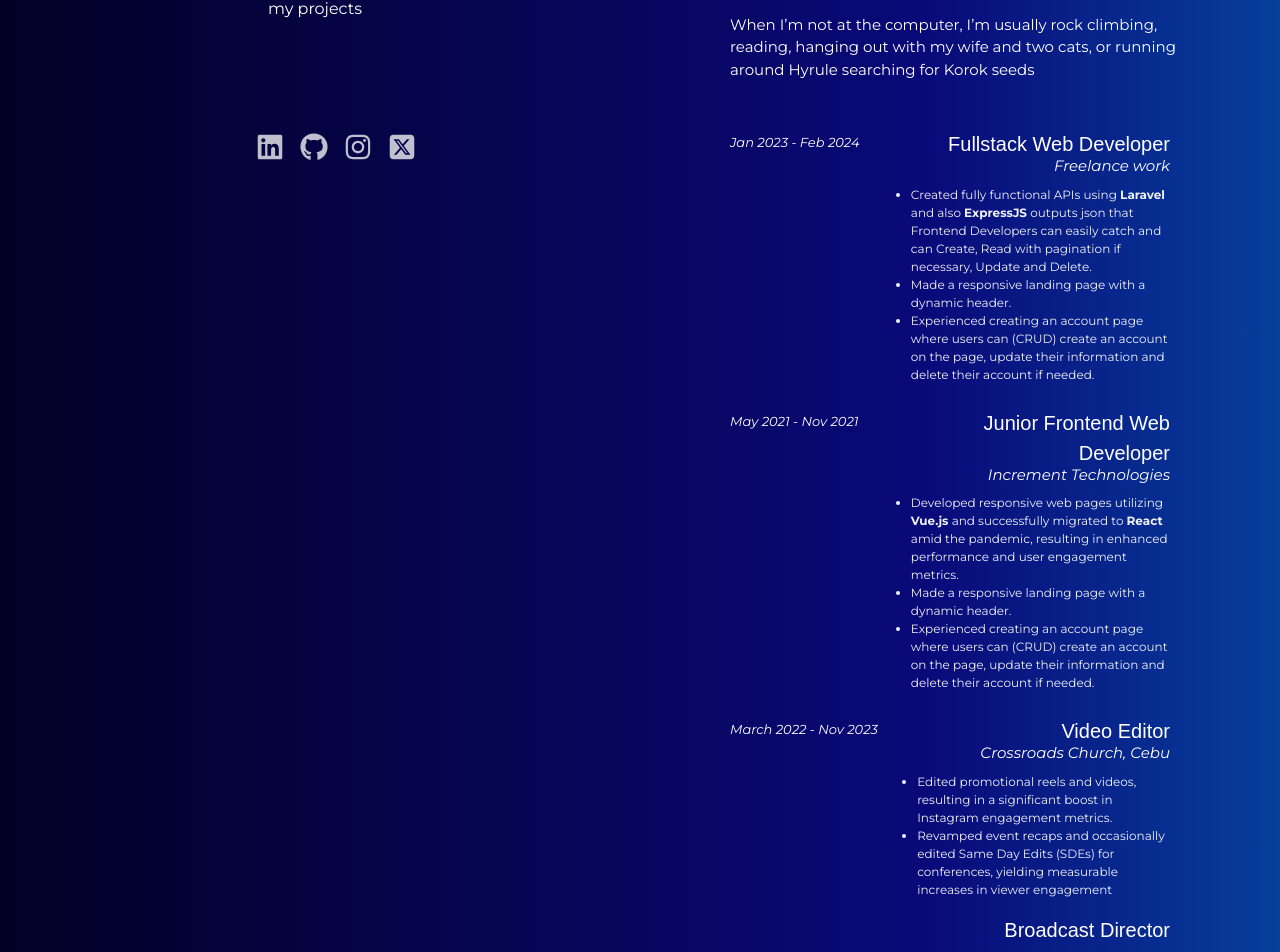
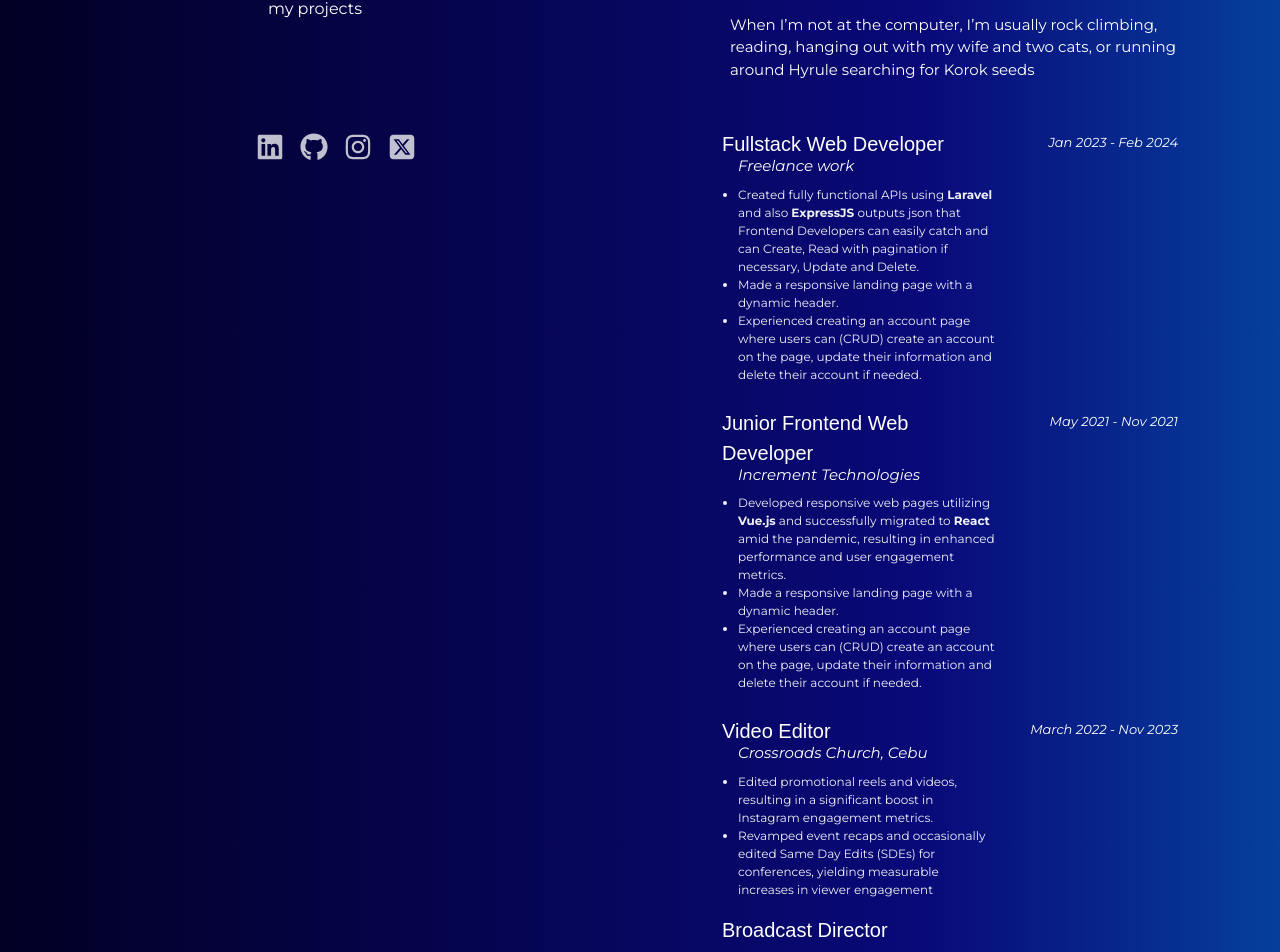
Before and after one commit to comar1/comar1-svelte, a SvelteKit app: page / in a window 1280 px wide. Shown: the part 429-1381 px from the top of the page. Built offline with nearby package versions, Linux system fonts and the light colour scheme.

Commit message:
working links, exp format

```diff
--- a/src/routes/experience.svelte
+++ b/src/routes/experience.svelte
@@ -1,8 +1,7 @@
 <div class="flex flex-row pt-[2rem] pb-2" id="experience">
-	<div class="italic w-2/5 text-[13px]">Jan 2023 - Feb 2024</div>
 	<div class="w-3/5 mx-2">
-		<p class="font-cool text-right text-[20px] -mt-1">Fullstack Web Developer</p>
-		<p class="italic text-right text-[15px] -mt-1 mb-2">Freelance work</p>
+		<p class="font-cool text-[20px] -mt-1 -ml-4">Fullstack Web Developer</p>
+		<p class="italic text-[15px] -mt-1 mb-2">Freelance work</p>
 		<ul style="list-style-type:disc;">
 			<li>
 				Created fully functional APIs using <b>Laravel</b> and also <b>ExpressJS</b> outputs json that
@@ -16,12 +15,13 @@
 			</li>
 		</ul>
 	</div>
+	<div class="italic w-2/5 text-right text-[13px]">Jan 2023 - Feb 2024</div>
+
 </div>
 <div class="flex flex-row pb-2">
-	<div class="italic w-2/5 text-[13px]">May 2021 - Nov 2021</div>
 	<div class="w-3/5 mx-2">
-		<p class="font-cool text-right text-[20px] -mt-1">Junior Frontend Web Developer</p>
-		<p class="italic text-right text-[15px] -mt-1 mb-2">Increment Technologies</p>
+		<p class="font-cool text-[20px] -mt-1 -ml-4">Junior Frontend Web Developer</p>
+		<p class="italic text-[15px] -mt-1 mb-2">Increment Technologies</p>
 		<ul style="list-style-type:disc;">
 			<li>
 				Developed responsive web pages utilizing <b>Vue.js</b> and successfully migrated to
@@ -34,13 +34,13 @@
 			</li>
 		</ul>
 	</div>
+	<div class="italic w-2/5 text-right text-[13px]">May 2021 - Nov 2021</div>
 </div>
 <div class="flex flex-row pb-2">
-	<div class="italic w-2/5 text-[13px]">March 2022 - Nov 2023</div>
 	<div class="flex-col w-3/5 space-y-5">
 		<div class=" mx-2">
-			<p class="font-cool text-right text-[20px] -mt-1">Video Editor</p>
-			<p class="italic text-right text-[15px] -mt-1 mb-2">Crossroads Church, Cebu</p>
+			<p class="font-cool  text-[20px] -mt-1 -ml-4">Video Editor</p>
+			<p class="italic  text-[15px] -mt-1 mb-2">Crossroads Church, Cebu</p>
 			<ul style="list-style-type:disc;">
 				<li>
 					Edited promotional reels and videos, resulting in a significant boost in Instagram
@@ -53,7 +53,7 @@
 			</ul>
 		</div>
 		<div class=" mx-2 pb-8">
-			<p class="font-cool text-right text-[20px] -mt-1 mb-2">Broadcast Director</p>
+			<p class="font-cool text-[20px] -mt-1 mb-2 -ml-4">Broadcast Director</p>
 			<ul style="list-style-type:disc;">
 				<li>
 					Edited promotional reels and videos, resulting in a significant boost in Instagram
@@ -66,6 +66,8 @@
 			</ul>
 		</div>
 	</div>
+
+	<div class="italic w-2/5 text-right text-[13px]">March 2022 - Nov 2023</div>
 </div>
 
 <style lang="postcss">
--- a/src/routes/tools.svelte
+++ b/src/routes/tools.svelte
@@ -8,9 +8,11 @@
 		<div
 			class="container flex flex-row w-[50%] justify-center border-2 border-grey rounded my-3 py-5 mx-auto"
 		>
+			<a href="https://svelte.dev/">
 				<div
 					class="bg-white text-center h-[120px] w-[100px] border-2 border-orange-600 rounded space-y-3 p-3 m-2 mx-4 -ml-1 shadow-md hover:shadow-xl hover:cursor-pointer"
 				>
+
 					<svg
 						version="1.1"
 						id="Layer_1"
@@ -49,8 +51,11 @@
 			c8.9-2.3,18.2,1.2,23.4,8.7c3.2,4.4,4.4,9.9,3.5,15.3c-0.9,5.2-4.1,9.9-8.6,12.7l-27.5,17.5C44.8,102.5,42.9,103.3,40.9,103.9"
 						/>
 					</svg>
+
 					<p class="font-cool text-orange-600">SvelteJS</p>
 				</div>
+			</a>
+			<a href="https://laravel.com/">
 				<div
 				class="bg-white text-center h-[120px] w-[100px] border-2 border-orange-300 rounded space-y-3 p-3 m-2 mx-4 -ml-1 shadow-md hover:shadow-xl hover:cursor-pointer"
 			>
@@ -65,6 +70,8 @@
 				>
 				<p class="font-cool text-orange-600">Laravel</p>
 				</div>
+			</a>
+			<a href="https://www.mysql.com/">
 				<div
 					class="bg-white text-center h-[120px] w-[100px] border-2 border-blue-500 rounded space-y-3 p-3 m-2 mx-4 -ml-1 shadow-md hover:shadow-xl hover:cursor-pointer"
 				>
@@ -88,6 +95,8 @@
 					>
 					<p class="font-cool text-blue-500 sql">MySQL</p>
 				</div>
+			</a>
+			<a href="https://tailwindcss.com/">
 				<div
 				class="bg-white text-center h-[120px] w-[100px] border-2 border-blue-300 rounded space-y-3 p-3 m-2 mx-4 -ml-1 shadow-md hover:shadow-xl hover:cursor-pointer"
 			>
@@ -104,6 +113,7 @@
 				>
 				<p class="font-cool text-blue-500 sql">TailwindCSS</p>
 				</div>
+			</a>
 		</div>
 	</div>
 	<div class="">
@@ -111,6 +121,7 @@
 		<div
 			class="container flex flex-row w-[90%] justify-center border-2 border-grey rounded my-3 py-5 mx-auto"
 		>
+			<a href="https://www.w3schools.com/html/">
 				<div
 				class="bg-white text-center h-[120px] w-[100px] border-2 border-orange-600 rounded space-y-3 px-2 py-3 m-2 mx-4 -ml-1 shadow-md hover:shadow-xl hover:cursor-pointer"
 			>
@@ -125,6 +136,8 @@
 				>
 				<p class="font-cool text-orange-600">HTML</p>
 				</div>
+			</a>
+			<a href="https://www.w3schools.com/css/">
 				<div
 				class="bg-white text-center h-[120px] w-[100px] border-2 border-blue-500 rounded space-y-3 px-2 py-3 m-2 mx-4 -ml-1 shadow-md hover:shadow-xl hover:cursor-pointer"
 			>
@@ -139,6 +152,8 @@
 				>
 				<p class="font-cool text-blue-500">CSS</p>
 				</div>
+			</a>
+			<a href="https://react.dev/">
 				<div
 				class="bg-white text-center h-[120px] w-[100px] border-2 border-cyan rounded space-y-3 px-[10px] py-3 m-2 mx-4 -ml-1 shadow-md hover:shadow-xl hover:cursor-pointer"
 			>
@@ -153,6 +168,8 @@
 				>
 				<p class="font-cool text-cyan sql">ReactJS</p>
 				</div>
+			</a>
+			<a href="https://vuejs.org/">
 				<div
 				class="bg-white text-center h-[120px] w-[100px] border-2 border-green-400 rounded space-y-3 p-3 m-2 mx-4 -ml-1 shadow-md hover:shadow-xl hover:cursor-pointer"
 			>
@@ -173,6 +190,8 @@
 				>
 				<p class="font-cool text-green-500 sql">VueJS</p>
 				</div>
+			</a>
+			<a href="https://www.php.net/">
 				<div
 				class="bg-white text-center h-[120px] w-[100px] border-2 border-php rounded space-y-3 p-3 m-2 mx-4 -ml-1 shadow-md hover:shadow-xl hover:cursor-pointer"
 			>
@@ -221,6 +240,8 @@
 				>
 				<p class="font-cool text-php sql">PHP</p>
 				</div>
+			</a>
+			<a href="https://codeigniter.com/">
 				<div
 				class="bg-white text-center h-[120px] w-[100px] border-2 border-orange-500 rounded space-y-3 p-3 m-2 mx-4 -ml-1 shadow-md hover:shadow-xl hover:cursor-pointer"
 			>
@@ -244,6 +265,8 @@
 				</svg>
 				<p class="font-cool text-orange-500">CodeIgniter</p>
 				</div>
+			</a>
+			<a href="https://nodejs.org/en">
 				<div
 				class="bg-white text-center h-[120px] w-[100px] border-2 border-green-500 rounded space-y-3 p-3 m-2 mx-4 -ml-1 shadow-md hover:shadow-xl hover:cursor-pointer"
 			>
@@ -416,6 +439,8 @@
 				</svg>
 				<p class="font-cool text-green-500">NodeJS</p>
 				</div>
+			</a>
+			<a href="https://www.postgresql.org/">
 				<div
 				class="bg-white text-center h-[120px] w-[100px] border-2 border-blue-500 rounded space-y-3 p-3 m-2 mx-4 -ml-1 shadow-md hover:shadow-xl hover:cursor-pointer"
 			>
@@ -459,6 +484,8 @@
 				</svg>
 				<p class="font-cool text-blue-500">Postgres</p>
 				</div>
+			</a>
+			<a href="https://pocketbase.io/">
 				<div
 				class="bg-white text-center h-[120px] w-[100px] border-2 border-gray-500 rounded space-y-3 px-3 py-4 m-2 mx-4 -ml-1 shadow-md hover:shadow-xl hover:cursor-pointer"
 			>
@@ -473,6 +500,8 @@
 				>
 				<p class="font-cool text-gray-500">Pocketbase</p>
 				</div>
+			</a>
+			<a href="https://github.com/">
 				<div
 				class="bg-white text-center h-[120px] w-[100px] border-2 border-gray-800 rounded space-y-3 px-3 py-4 m-2 mx-4 -ml-1 shadow-md hover:shadow-xl hover:cursor-pointer"
 			>
@@ -486,6 +515,8 @@
 				>
 				<p class="font-cool text-gray-800">Github</p>
 				</div>
+			</a>
+
 		</div>
 	</div>
 </div>
```
Lines whose indentation alone changed are shown as unchanged.
